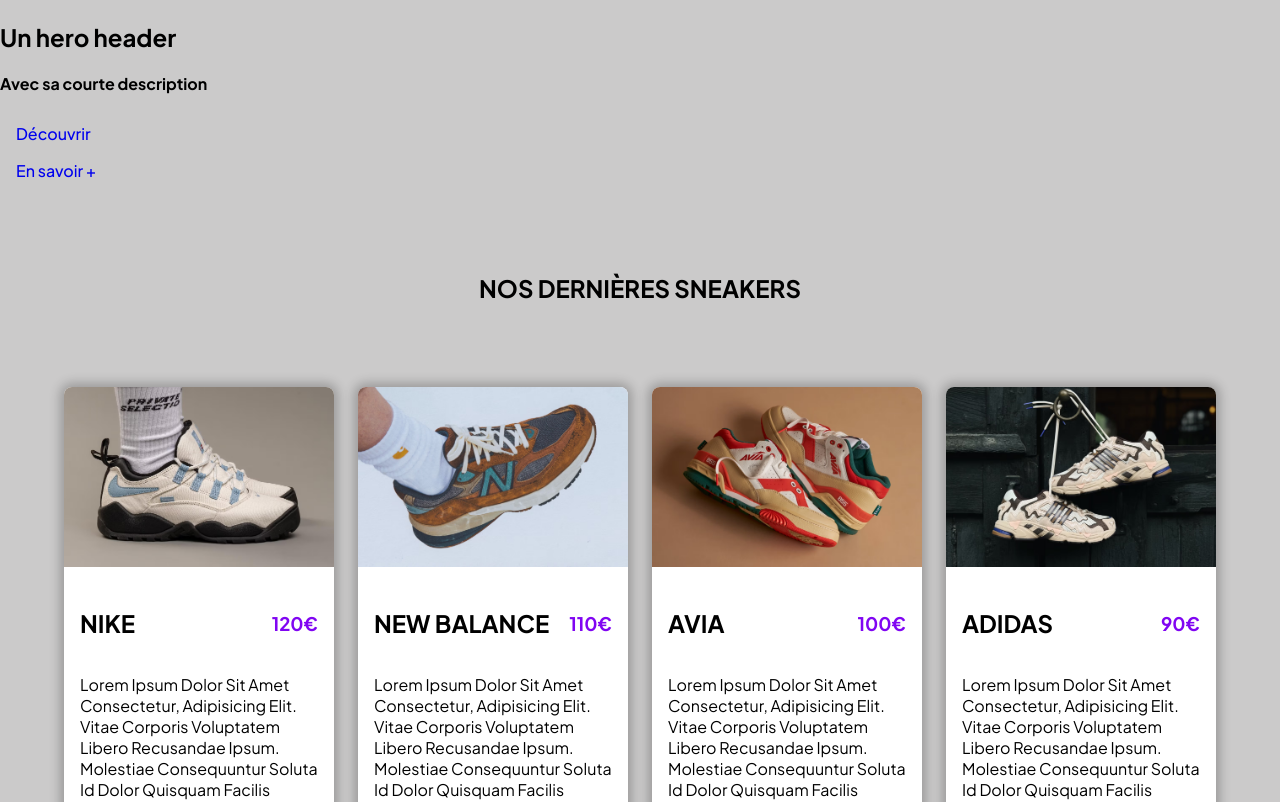
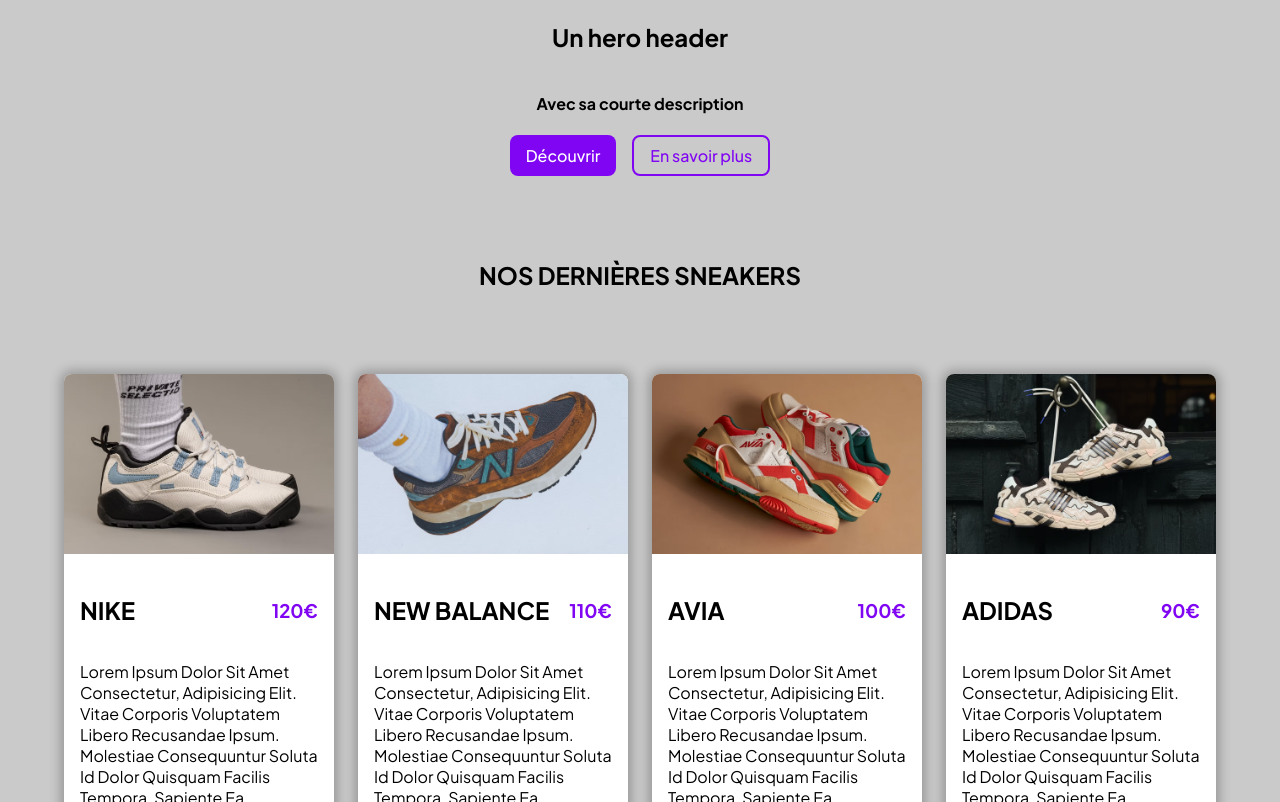
Before and after one commit to rmaklo/shop, a plain HTML site: page index.html in a window 1280 px wide. Shown: the part 1042-1844 px from the top of the page. Drawn offline with Linux system fonts and the light colour scheme.

Commit message:
second summit

```diff
--- a/index.html
+++ b/index.html
@@ -32,8 +32,8 @@
                 <h4>Avec sa courte description</h4>
             </div>
             <div id="bouton-more">
-            <a class="bouton decouvrir-1" href="#">Découvrir</a>
-            <a class="bouton decouvrir-2" href="#">En savoir +</a>
+                <a class="bouton primaire" href="#">Découvrir</a>
+                <a class="bouton secondaire" href="#">En savoir plus</a>
             </div>
         </header>
     </section>
--- a/style.css
+++ b/style.css
@@ -66,6 +66,9 @@ body{
     color: white;
     text-transform: none;
 }
+.bouton.panier:hover{
+    background: #c38ff5;
+}
 #user{
     display: flex;
     text-decoration: none;
@@ -75,6 +78,33 @@ body{
 #affiche img{
     width:100%;
     object-fit: cover;
+}
+#texte-header{
+    display: flex;
+    align-items: center;
+    flex-direction: column;
+}
+#bouton-more{
+    display: flex;
+    justify-content: center;
+    gap: 16px;
+}
+.bouton.primaire{
+    background: #8005F2;
+    color: white;
+}
+.bouton.primaire:hover{
+    background: #c38ff5;
+}
+.bouton.secondaire{
+    background: transparent;
+    color: #8005F2;
+    border: 2px solid #8005F2;
+}
+
+.bouton.secondaire:hover{
+    border: 2px solid #c38ff5;
+    color: #c38ff5;
 }
 
 main{
@@ -138,7 +168,7 @@ main h1{
     text-transform: none;
     width: auto;
 }
-.bouton:hover{
+.bouton.ajout-panier:hover{
     background: #c38ff5;
 }
 
```
